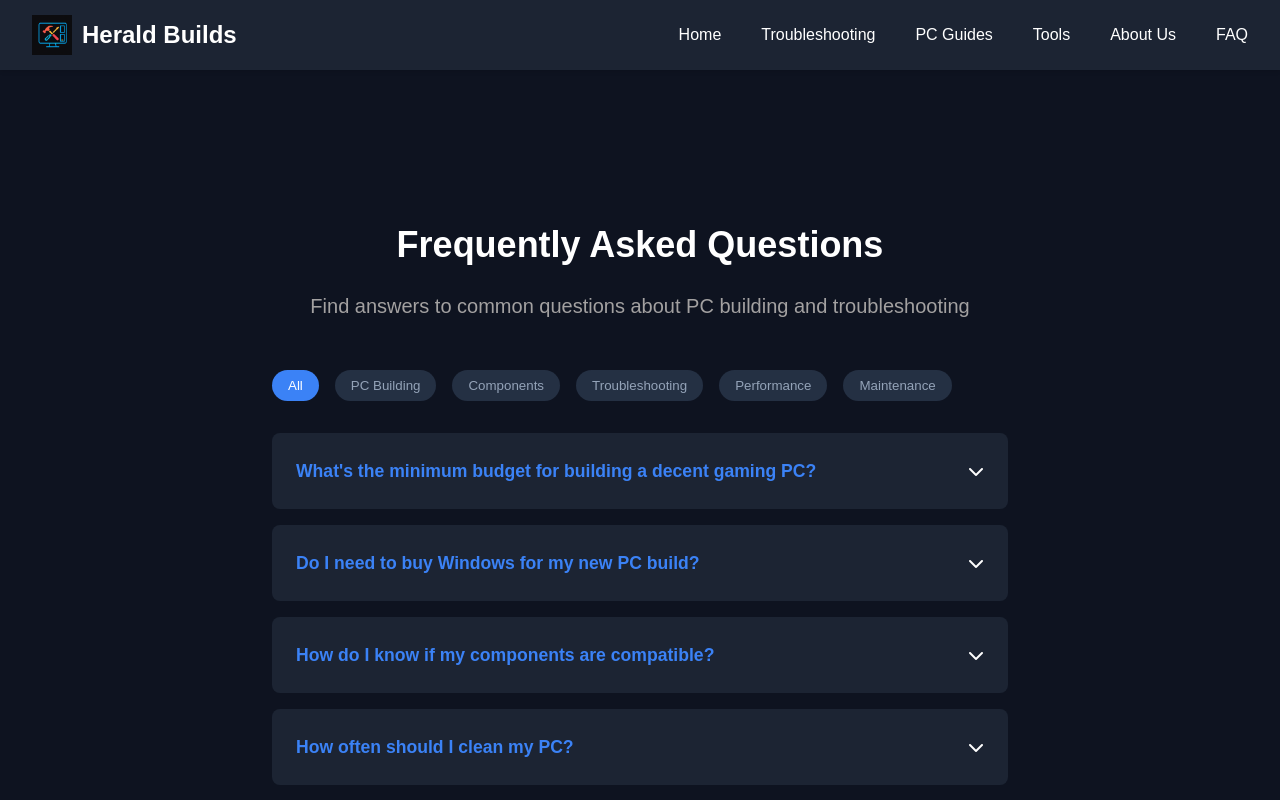
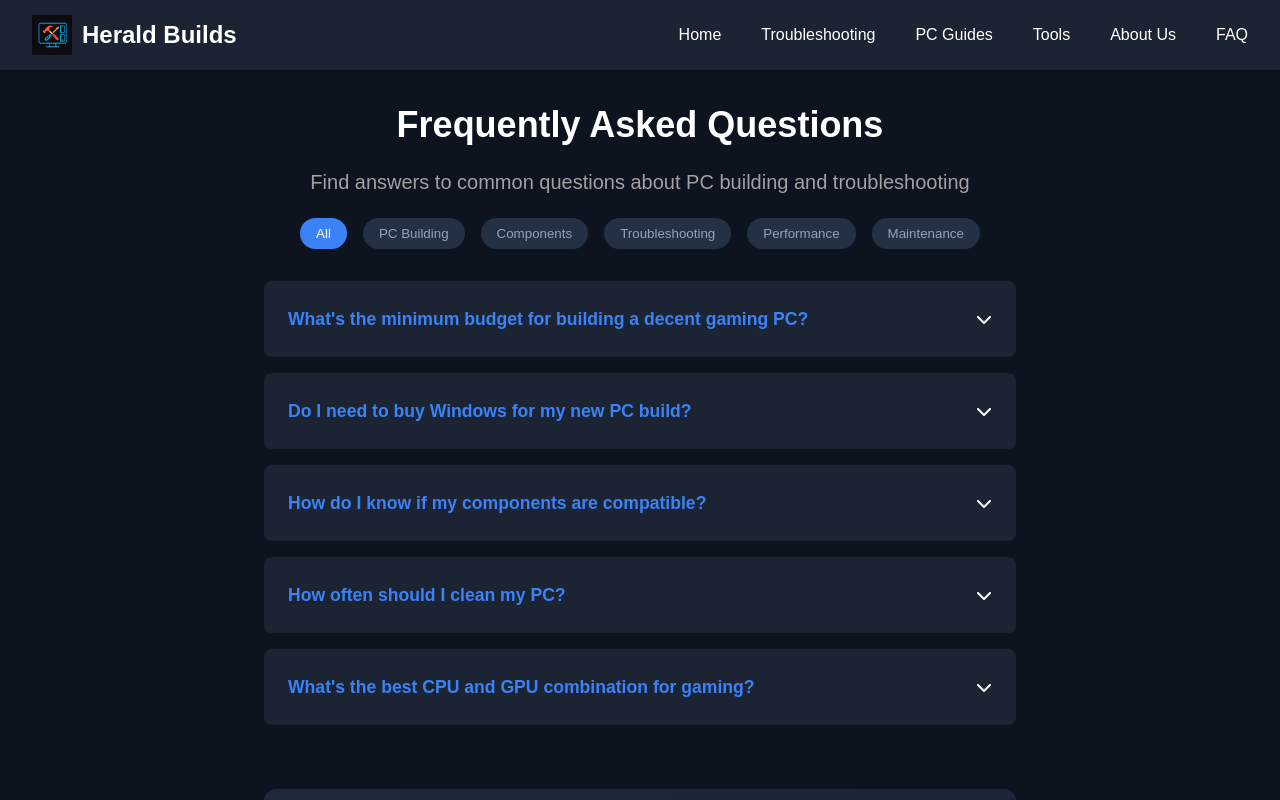
Before and after one commit to Denleysworld/HeraldBuilds, a React (Create React App) app in the folder heraldbuilds/: page /faq in a window 1280 px wide. Shown: the top 800 px of the page. Built offline with nearby package versions, Linux system fonts and the light colour scheme.

Commit message:
griffins changes

```diff
--- a/heraldbuilds/src/About us/Hero.jsx
+++ b/heraldbuilds/src/About us/Hero.jsx
@@ -1,6 +1,6 @@
 const HeroSection = () => {
   return (
-    <section className="hero">
+    <section className="abouthero">
       <h1>About Herald Builds</h1>
       <p className="subtitle">Empowering PC Builders Since 2025</p>
     </section>
--- a/heraldbuilds/src/components/pages/FAQ.jsx
+++ b/heraldbuilds/src/components/pages/FAQ.jsx
@@ -50,7 +50,7 @@ const FAQ = () => {
       <Header />
 
       <main className="faq-container">
-        <section className="faq-header">
+        <section className="hero">
           <h1>Frequently Asked Questions</h1>
           <p className="subtitle">
             Find answers to common questions about PC building and troubleshooting
--- a/heraldbuilds/src/components/pages/Styles/About_styles.css
+++ b/heraldbuilds/src/components/pages/Styles/About_styles.css
@@ -62,17 +62,17 @@ header {
   padding: 2rem;
 }
 
-.hero {
+.abouthero {
   text-align: center;
   margin-bottom: 4rem;
 }
 
-.hero h1 {
+.abouthero h1 {
   font-size: 2.25rem;
   margin-bottom: 0.5rem;
 }
 
-.hero .subtitle {
+.abouthero .subtitle {
   font-size: 20px;
   color: rgb(163, 161, 161);
 }
--- a/heraldbuilds/src/components/pages/Styles/faq.css
+++ b/heraldbuilds/src/components/pages/Styles/faq.css
@@ -2,31 +2,71 @@
 .faq-container {
   max-width: 800px;
   margin: 0 auto;
-  padding: 2rem;
+  padding: 0 1.5rem 1.5rem 1.5rem;
+  padding-top: 0 !important;
 }
 
-.faq-header {
-  text-align: center;
-  margin-bottom: 3rem;
+
+.faq-page .hero {
+  padding: 2rem 0 1rem !important;
+  min-height: auto !important;
+  background: none !important;
+  background-attachment: scroll !important;
+  display: block !important;
+  margin: 0 !important;
+  position: static !important;
 }
 
-.faq-header h1 {
-  font-size: 2.25rem;
-  margin-bottom: 1rem;
-  color: #ffffff;
+.hero {
+  text-align: center;
+  margin-bottom: 0.5rem;
+  margin-top: 0 !important;
 }
 
-.faq-header .subtitle {
+
+.faq-page .hero {
+  padding: 0.5rem 0 0.25rem !important;
+  min-height: auto !important;
+  background: none !important;
+  display: block !important;
+  margin-top: 2rem !important;
+  margin-bottom: 1rem !important;
+  padding-top: 0 !important;
+}
+
+.faq-page .hero .subtitle {
+  margin-bottom: 0 !important;
+}
+
+.faq-page .hero h1 {
+  font-size: 2.25rem !important;
+  margin-bottom: 0.75rem !important; /* Space between title and subtitle */
+  color: #ffffff !important;
+  text-shadow: none !important;
+  animation: none !important;
+  margin-top: 0 !important;
+  white-space: normal !important;
+  word-break: normal !important;
+  max-width: 100% !important;
+  display: block !important;
+  margin-block-start: 0 !important;
+  margin-block-end: 0.75rem !important;
+}
+
+.hero .subtitle {
   color: rgb(163, 161, 161);
   font-size: 20px;
-  margin-bottom: 20px;
+  margin-bottom: 1.5rem !important; /* Space between subtitle and buttons */
+  margin-top: 0 !important;
 }
 
 .categories {
   display: flex;
   gap: 1rem;
   margin-bottom: 2rem;
+  margin-top: 0 !important; /* Remove gap between subtitle and buttons */
   flex-wrap: wrap;
+  justify-content: center; /* Center the buttons like in the image */
 }
 
 .category-btn {
--- a/heraldbuilds/src/components/pages/Styles/index.css
+++ b/heraldbuilds/src/components/pages/Styles/index.css
@@ -47,13 +47,13 @@ a {
 .hero h1 {
     font-size: 4rem;
     font-weight: bold;
-    color: #ffffff; /* White text */
+    color: #ffffff;
      text-shadow:
         0 0 5px #00bfff,
         0 0 10px #00bfff,
         0 0 20px #00bfff,
         0 0 40px #00bfff,
-        2px 2px 4px rgba(0, 0, 0, 0.8);
+       2px 2px 4px rgba(0, 0, 0, 0.8);
 
     animation: pulse-glow 2s ease-in-out infinite alternate;
 }
@@ -460,3 +460,142 @@ footer {
 .dream-pc-image:hover {
   transform: scale(1.02);
 }
+
+/* About Page Styles */
+.about-page {
+  min-height: 100vh;
+}
+
+.about-hero {
+  background: linear-gradient(135deg, #1e293b, #0f172a);
+  padding: 4rem 0 3rem;
+  text-align: center;
+  margin-bottom: 3rem;
+}
+
+.about-hero h1 {
+  font-size: 3rem;
+  font-weight: bold;
+  color: #ffffff;
+  margin-bottom: 1rem;
+  text-shadow: 0 0 10px rgba(59, 130, 246, 0.3);
+}
+
+.about-hero p {
+  font-size: 1.2rem;
+  color: #94a3b8;
+}
+
+.about-main {
+  padding-bottom: 2rem;
+}
+
+.about-content {
+  max-width: 1000px;
+  margin: 0 auto;
+  padding: 0 2rem;
+}
+
+.about-section {
+  margin-bottom: 3rem;
+  padding: 2rem;
+  background: linear-gradient(145deg, #1e293b20, #0f172a20);
+  border-radius: 16px;
+  border: 1px solid rgba(59, 130, 246, 0.1);
+}
+
+.about-section h2 {
+  font-size: 2rem;
+  color: #3b82f6;
+  margin-bottom: 1.5rem;
+  border-bottom: 2px solid rgba(59, 130, 246, 0.2);
+  padding-bottom: 0.5rem;
+}
+
+.about-section p {
+  font-size: 1.1rem;
+  line-height: 1.7;
+  color: #cbd5e1;
+  margin-bottom: 1rem;
+}
+
+.features-grid {
+  display: grid;
+  grid-template-columns: repeat(auto-fit, minmax(250px, 1fr));
+  gap: 2rem;
+  margin-top: 2rem;
+}
+
+.feature-item {
+  background: linear-gradient(145deg, #2563eb20, #1e293b);
+  padding: 1.5rem;
+  border-radius: 12px;
+  border: 1px solid rgba(59, 130, 246, 0.1);
+  transition: transform 0.3s ease, box-shadow 0.3s ease;
+}
+
+.feature-item:hover {
+  transform: translateY(-4px);
+  box-shadow: 0 8px 25px rgba(59, 130, 246, 0.15);
+}
+
+.feature-item h3 {
+  font-size: 1.3rem;
+  color: #60a5fa;
+  margin-bottom: 1rem;
+}
+
+.feature-item p {
+  font-size: 1rem;
+  color: #94a3b8;
+  margin: 0;
+}
+
+.contact-details {
+  display: grid;
+  grid-template-columns: repeat(auto-fit, minmax(200px, 1fr));
+  gap: 2rem;
+  margin-top: 2rem;
+}
+
+.contact-item {
+  background: linear-gradient(145deg, #374151, #1f2937);
+  padding: 1.5rem;
+  border-radius: 12px;
+  border: 1px solid rgba(59, 130, 246, 0.1);
+}
+
+.contact-item h4 {
+  font-size: 1.1rem;
+  color: #3b82f6;
+  margin-bottom: 0.5rem;
+}
+
+.contact-item p {
+  font-size: 1rem;
+  color: #e5e7eb;
+  margin: 0;
+  line-height: 1.5;
+}
+
+@media (max-width: 768px) {
+  .about-hero h1 {
+    font-size: 2.5rem;
+  }
+
+  .about-content {
+    padding: 0 1rem;
+  }
+
+  .about-section {
+    padding: 1.5rem;
+  }
+
+  .features-grid {
+    grid-template-columns: 1fr;
+  }
+
+  .contact-details {
+    grid-template-columns: 1fr;
+  }
+}
```
